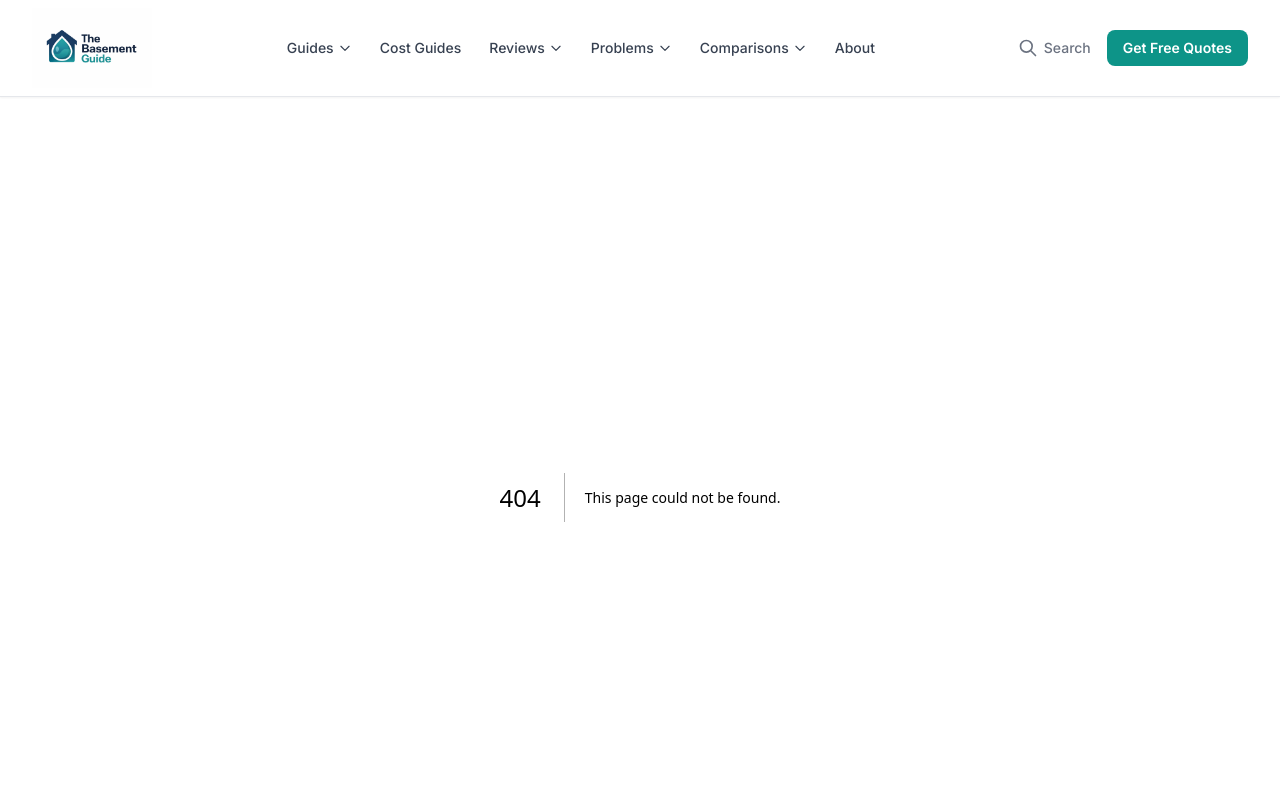
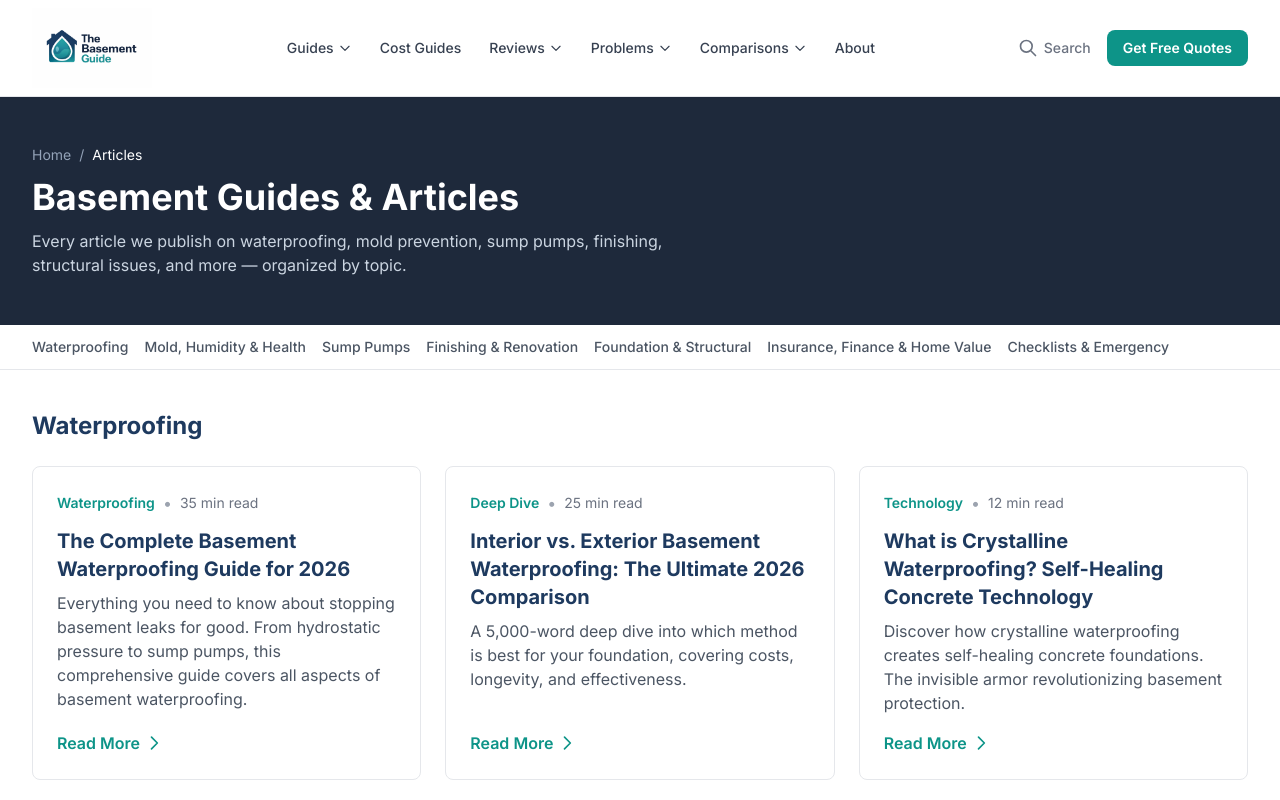
Before and after one commit to thebasementguide2026/basement-guide, a Next.js app: page /articles in a window 1280 px wide. Before the commit this address had no page. Shown: the top 800 px of the page. Built offline with nearby package versions, Linux system fonts and the light colour scheme.

Commit message:
feat: add /articles page with topic-grouped articles, SEO metadata, and ArticleCard reuse

```diff
--- /dev/null
+++ b/app/articles/page.tsx
@@ -0,0 +1,181 @@
+import type { Metadata } from 'next'
+import Link from 'next/link'
+import { articles } from '@/lib/articles'
+import ArticleCard from '@/components/ArticleCard'
+
+export const metadata: Metadata = {
+  title: 'Basement Articles & Guides | The Basement Guide',
+  description:
+    'Basement guides and articles covering waterproofing, mold, sump pumps, finishing, and more.',
+}
+
+const topicGroups: { label: string; id: string; slugs: string[] }[] = [
+  {
+    label: 'Waterproofing',
+    id: 'waterproofing',
+    slugs: [
+      'complete-basement-waterproofing-guide',
+      'interior-vs-exterior-waterproofing',
+      'crystalline-waterproofing',
+      'basement-waterproofing-cost',
+      'french-drain-cost',
+      'french-drain-vs-sump-pump',
+      'how-to-hire-basement-waterproofing-contractor',
+      'crawl-space-encapsulation-guide',
+      'waterproof-basement-paint-sealers',
+      'drylok-vs-radonseal',
+      'best-vapor-barriers',
+      'water-coming-up-through-basement-floor',
+      'how-to-dry-out-basement-after-flooding',
+    ],
+  },
+  {
+    label: 'Mold, Humidity & Health',
+    id: 'mold-health',
+    slugs: [
+      'how-to-prevent-basement-mold',
+      'mold-remediation-cost',
+      'musty-basement-smell',
+      'basement-humidity-guide',
+      'dehumidifier-myths',
+      'best-basement-dehumidifiers',
+      'best-basement-air-purifiers',
+      'radon-and-basement-waterproofing',
+    ],
+  },
+  {
+    label: 'Sump Pumps',
+    id: 'sump-pumps',
+    slugs: [
+      'sump-pump-buying-guide',
+      'sump-pump-cost',
+      'why-basement-floods-with-sump-pump',
+      'submersible-vs-pedestal-sump-pump',
+      'best-sump-pumps-2026',
+      'battery-vs-water-powered-sump-pumps',
+      'smart-sump-pumps-guide',
+      'backup-power-sump-pumps',
+      'best-water-leak-detectors',
+    ],
+  },
+  {
+    label: 'Finishing & Renovation',
+    id: 'finishing',
+    slugs: [
+      'how-to-finish-a-basement',
+      'basement-finishing-cost',
+      'pre-finish-audit',
+      'basement-permits-guide',
+      'basement-bathroom-guide',
+      'basement-home-gym',
+      'basement-adu-rental-suite',
+      'basement-renovation-mistakes',
+      'old-house-basements',
+      'best-basement-flooring',
+      'drop-ceiling-vs-drywall',
+      'epoxy-vs-polyurethane-floor-coating',
+      'diy-vs-hiring-pro-basement-projects',
+      'basement-insulation-guide',
+      'spray-foam-vs-rigid-foam-insulation',
+      'egress-window-cost',
+    ],
+  },
+  {
+    label: 'Foundation & Structural',
+    id: 'structural',
+    slugs: [
+      'bowing-basement-walls',
+      'types-of-foundation-cracks',
+      'foundation-crack-repair-cost',
+      'basement-vs-crawl-space-vs-slab',
+      'basement-efflorescence',
+    ],
+  },
+  {
+    label: 'Insurance, Finance & Home Value',
+    id: 'finance',
+    slugs: [
+      'basement-flooding-insurance',
+      'basement-waterproofing-finances-insurance-taxes',
+      'waterproofing-home-appraisal-value',
+    ],
+  },
+  {
+    label: 'Checklists & Emergency',
+    id: 'checklists',
+    slugs: [
+      'basement-emergency-water-plan',
+      'spring-basement-checklist',
+      'homebuyers-basement-inspection-checklist',
+    ],
+  },
+]
+
+export default function ArticlesPage() {
+  return (
+    <div className="bg-white">
+      {/* Page header */}
+      <div className="bg-slate-800 text-white py-12">
+        <div className="container-custom">
+          <nav className="text-sm text-slate-400 mb-3">
+            <Link href="/" className="hover:text-white">Home</Link>
+            <span className="mx-2">/</span>
+            <span className="text-white">Articles</span>
+          </nav>
+          <h1 className="text-3xl md:text-4xl font-bold mb-3">
+            Basement Guides &amp; Articles
+          </h1>
+          <p className="text-slate-300 max-w-2xl">
+            Every article we publish on waterproofing, mold prevention, sump
+            pumps, finishing, structural issues, and more &mdash; organized by
+            topic.
+          </p>
+        </div>
+      </div>
+
+      {/* Topic nav */}
+      <div className="border-b border-gray-200 sticky top-0 bg-white z-10">
+        <div className="container-custom flex gap-4 overflow-x-auto py-3 text-sm">
+          {topicGroups.map((g) => (
+            <a
+              key={g.id}
+              href={`#${g.id}`}
+              className="whitespace-nowrap text-gray-600 hover:text-brand-teal font-medium"
+            >
+              {g.label}
+            </a>
+          ))}
+        </div>
+      </div>
+
+      {/* Grouped articles */}
+      <div className="container-custom py-10">
+        {topicGroups.map((group) => {
+          const groupArticles = group.slugs
+            .map((slug) => articles.find((a) => a.slug === slug))
+            .filter(Boolean) as typeof articles
+          if (groupArticles.length === 0) return null
+          return (
+            <section key={group.id} id={group.id} className="mb-12 scroll-mt-16">
+              <h2 className="text-2xl font-bold text-brand-navy mb-6">
+                {group.label}
+              </h2>
+              <div className="grid gap-6 sm:grid-cols-2 lg:grid-cols-3">
+                {groupArticles.map((article) => (
+                  <ArticleCard
+                    key={article.slug}
+                    title={article.title}
+                    description={article.description}
+                    slug={article.slug}
+                    category={article.category}
+                    readTime={article.readTime}
+                  />
+                ))}
+              </div>
+            </section>
+          )
+        })}
+      </div>
+    </div>
+  )
+}
```
